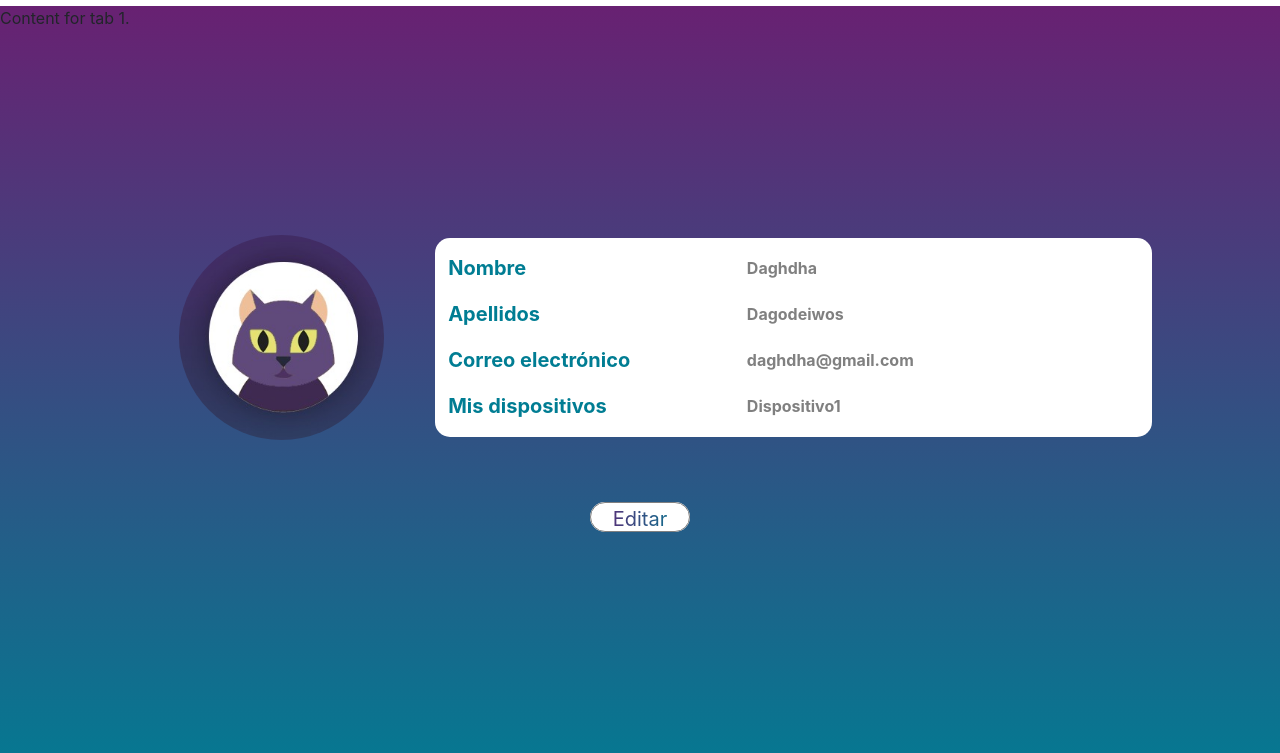
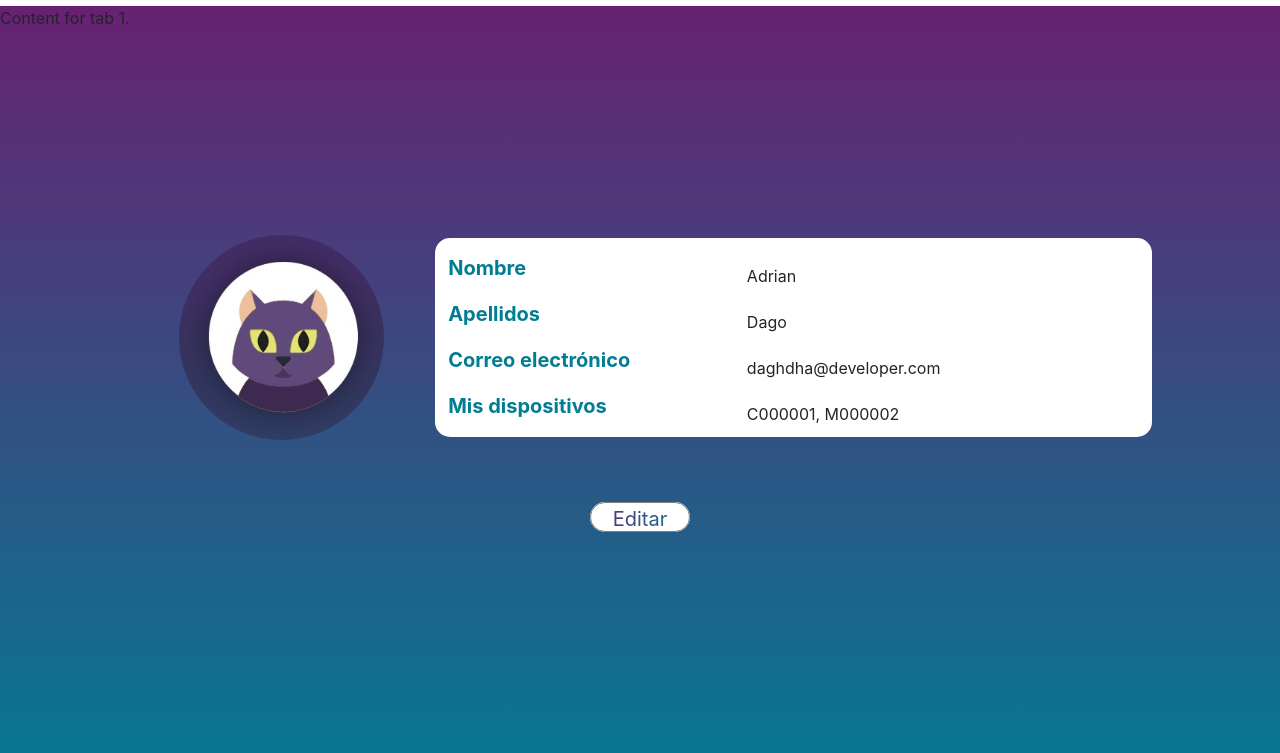
Before and after one commit to daghdha1/EcoProgress, a plain HTML site: page Project/Web/private/app/html/accountPanel.html in a window 1280 px wide. Shown: the part 153-906 px from the top of the page. Drawn offline with nearby package versions, Linux system fonts and the light colour scheme.

Commit message:
Web (Frontend) --> JavaScript functions of account tab added

```diff
--- a/Project/Web/private/app/css/accountPanel.css
+++ b/Project/Web/private/app/css/accountPanel.css
@@ -10,8 +10,8 @@
  }
  body {
      filter: contrast(100%), grayscale(0%), hue-rotate(0deg);
+     height: 100%;
      overflow: hidden;
-     height: 100%;
  }
  header {
      box-shadow: 0px 4px 6px #d6d6d6;
--- a/Project/Web/private/app/html/accountPanel.html
+++ b/Project/Web/private/app/html/accountPanel.html
@@ -5,8 +5,8 @@
     <!---------------------------------------------------- HEAD ---------------------------------------------------->
     <!-------------------------------------------------------------------------------------------------------------->
     <head>
-        <meta charset="utf-8">
-            <meta content="width=device-width, initial-scale=1.0, shrink-to-fit=no" name="viewport">
+        <meta charset="utf-8"/>
+        <meta content="width=device-width, initial-scale=1.0, shrink-to-fit=no" name="viewport"/>
         <title>
             EcoProgress
         </title>
@@ -20,13 +20,15 @@
         </script>
         <script defer="defer" src="../bootstrap/js/bootstrap.min.js" type="text/javascript">
         </script>
-            </meta>
-        </meta>
+        <script defer="defer" src="../js/users.js" type="text/javascript">
+        </script>
+        <script defer="defer" src="../js/accountPanel.js" type="text/javascript">
+        </script>
     </head>
     <!-------------------------------------------------------------------------------------------------------------->
     <!---------------------------------------------------- BODY ---------------------------------------------------->
     <!-------------------------------------------------------------------------------------------------------------->
-    <body>
+    <body onload="showUserData();">
         <header class="text-center">
             <img src="../img/logo_250.png"/>
         </header>
--- a/Project/Web/private/app/js/accountPanel.js
+++ b/Project/Web/private/app/js/accountPanel.js
@@ -0,0 +1,12 @@
+function showUserData() {
+    getUser((userData) => {
+        fillInUserFields(userData)
+    });
+}
+
+function fillInUserFields(userData) {
+    document.getElementById("name").innerHTML = userData.name;
+    document.getElementById("surnames").innerHTML = userData.surnames;
+    document.getElementById("mail").innerHTML = userData.mail;
+    document.getElementById("devices").innerHTML = userData.devices[0] + ", " + userData.devices[1];
+}
--- /dev/null
+++ b/Project/Web/private/app/js/users.js
@@ -0,0 +1,21 @@
+// getUser()
+function getUser(callback) {
+    /*var request = new Request("../../api/v1.0/users/id/" + sessionStorage.getItem("id"), {
+        method: "get"
+    });
+    fetch(request).then((response) => {
+        // Si la respuesta es exitosa (200 code), devuelve json
+        if (response.ok) return response.json();
+        // FUTURE: Si ha habido algún fallo de red, redireccionamos a mensajes de fallo (necesitamos response)
+        else return false;
+    }).then((json) => {
+        console.log("Datos usuario:", json);
+        callback(json);"daghdha@developer.com";
+    })*/
+    let json_test = new Object();
+    json_test.mail = "daghdha@developer.com";
+    json_test.name = "Adrian";
+    json_test.surnames = "Dago";
+    json_test.devices = ["C000001", "M000002"];
+    callback(json_test);
+}
```
Lines whose indentation alone changed are shown as unchanged.
